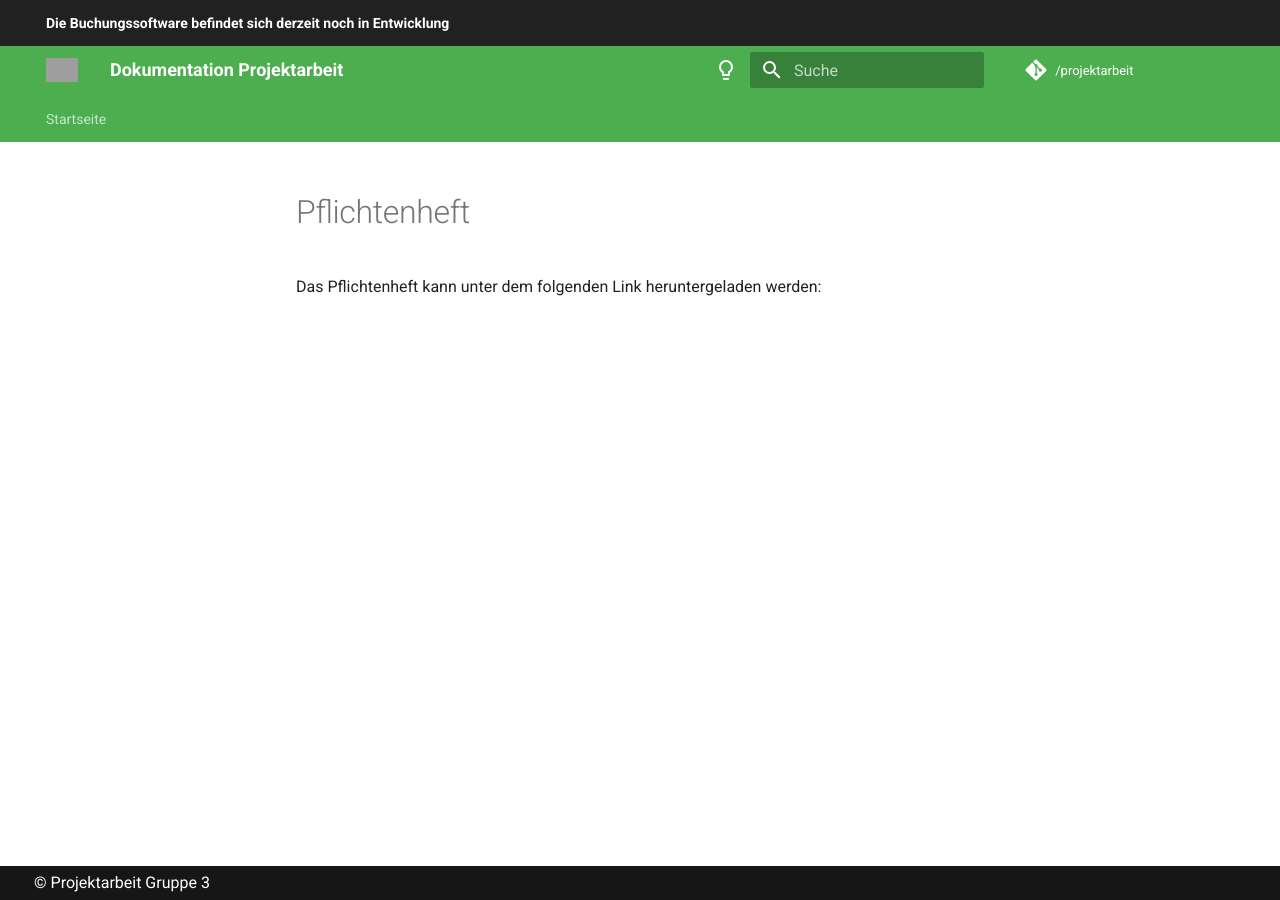
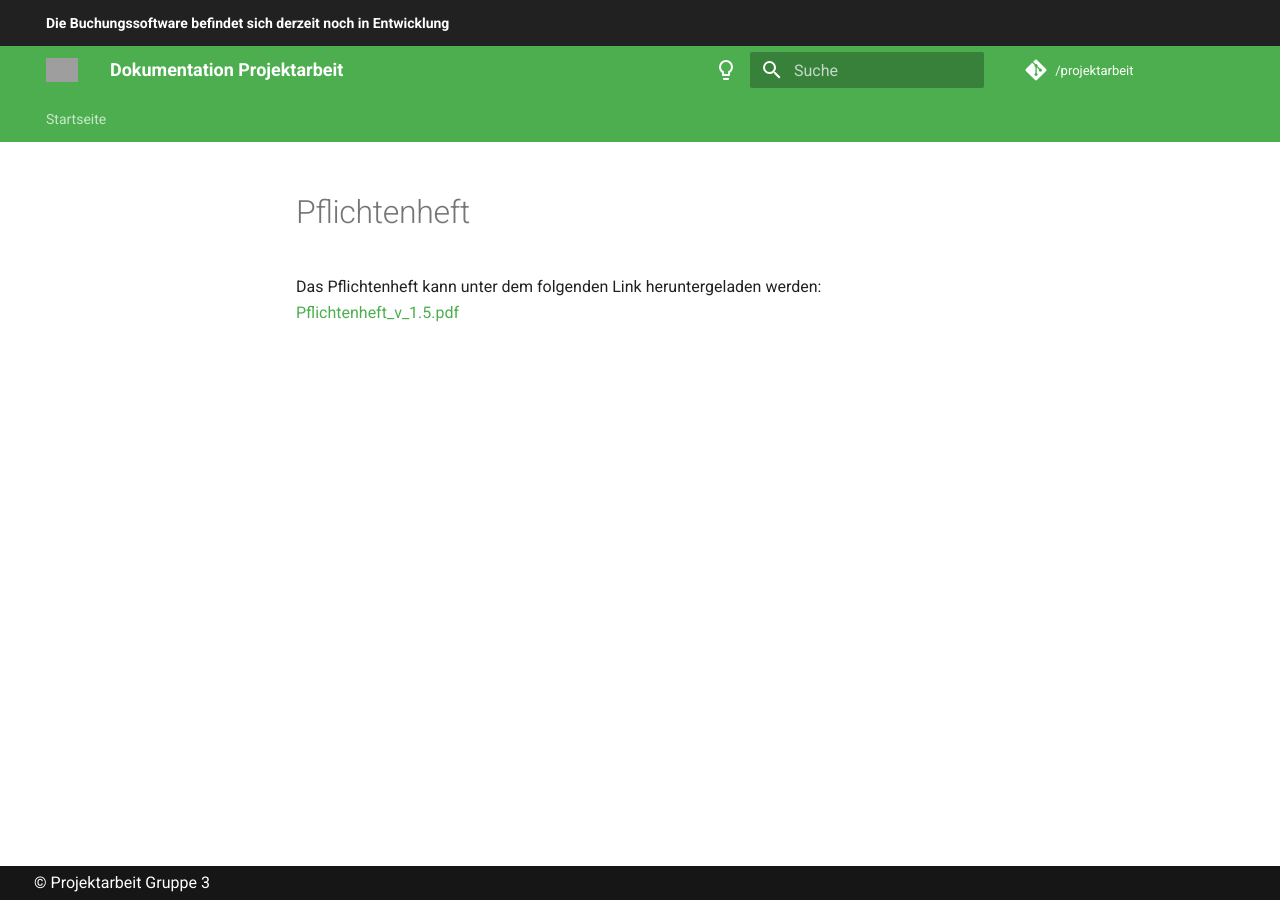
Before and after one commit to gz-bad-erzland-p3/docs, an MkDocs documentation site: the page built from docs/2 Pflichtenheft.md, in a window 1280 px wide. Built offline with MkDocs 1.6.1 and Material for MkDocs 9.7.7, drawn with Linux system fonts in a browser that asks for light colours; comment, search, counter and statistics services are not loaded; grey boxes are pictures that could not be loaded.

Commit message:
Update 2 Pflichtenheft.md

```diff
--- a/docs/2 Pflichtenheft.md
+++ b/docs/2 Pflichtenheft.md
@@ -1,2 +1,3 @@
 # Pflichtenheft
 Das Pflichtenheft kann unter dem folgenden Link heruntergeladen werden:
+[Pflichtenheft_v_1.5.pdf](https://github.com/gz-bad-erzland-p3/docs/files/10163608/Pflichtenheft_v_1.5.pdf)
```
